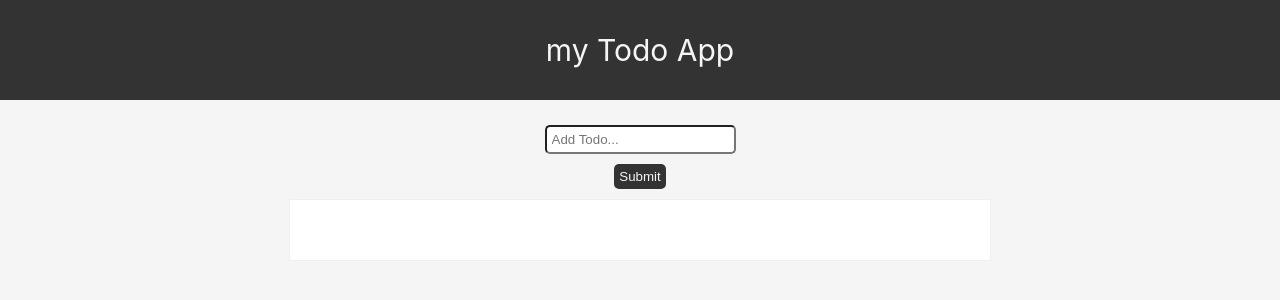
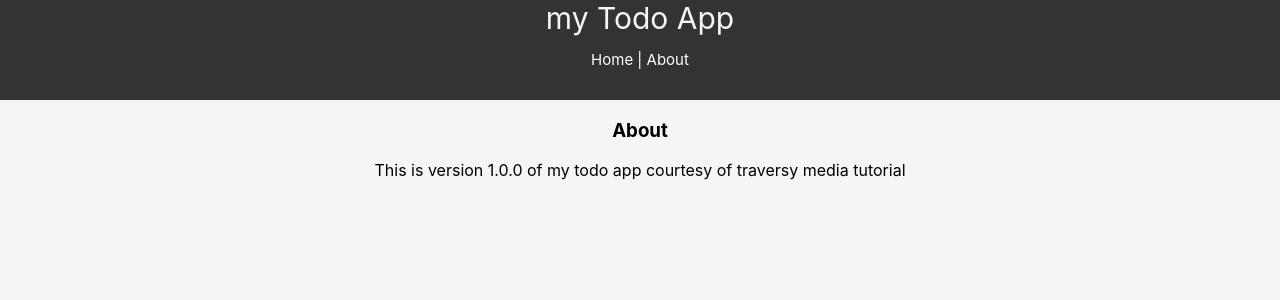
Before and after one commit to tochukwuali/todo-app, a React (Create React App) app: page /about in a window 1280 px wide. Shown: the top 300 px of the page. Built offline with nearby package versions, Linux system fonts and the light colour scheme.

Commit message:
Used react-router-dom in order to navigate to the about page

```diff
--- a/package.json
+++ b/package.json
@@ -8,6 +8,7 @@
     "@testing-library/user-event": "^7.1.2",
     "react": "^16.12.0",
     "react-dom": "^16.12.0",
+    "react-router-dom": "^5.1.2",
     "react-scripts": "3.3.0",
     "uuid": "^7.0.2"
   },
--- a/src/App.js
+++ b/src/App.js
@@ -3,6 +3,8 @@ import Header from './components/Header'
 import Todos from './components/Todos'
 import {v4 as uuidv4} from 'uuid'
 import AddTodo from './components/AddTodo';
+import About from './components/pages/About';
+import {BrowserRouter as Router, Route} from 'react-router-dom'
 // import './App.css';
 
 class App extends React.Component {
@@ -40,7 +42,6 @@ class App extends React.Component {
         this.setState({
             todos: [...this.state.todos, newTodo]
         })
-        console.log(title)
     }
 
     delTodo = (id) => {
@@ -53,15 +54,23 @@ class App extends React.Component {
 
     render() {
             return (
+                <Router>
                     <div>
                         <Header />
+                        <Route path = '/' exact render={props => (
+                            <React.Fragment>
                                 <AddTodo addTodo = {this.addTodo}/>
                                 <div className="todo-list">
                                     <Todos todos = {this.state.todos}
                                         handleChange = {this.handleChange}
                                         delTodo = {this.delTodo} />
                                 </div>
+                            </React.Fragment>
+                        )}>
+                        </Route>
+                        <Route path = "/about" component = {About} />
                     </div>
+                </Router>
         );
     }
 
--- a/src/components/AddTodo.js
+++ b/src/components/AddTodo.js
@@ -54,14 +54,16 @@ class AddTodo extends Component {
 }
 
 const submitBtn = {
-    borderRadius: '5px',
+    borderRadius: '3px',
     border: 'none',
     padding: '5px',
     margin: '5px',
     color: 'whitesmoke',
     backgroundColor: '#333',
     textDecoration: 'none',
-    cursor: 'pointer'
+    cursor: 'pointer',
+    boxShadow: '1px 1px 4px #dadada',
+    fontFamily: 'sans-serif'
 }
 
 const inputStyle = {
@@ -69,7 +71,9 @@ const inputStyle = {
     alignItems: 'center',
     padding: '5px' ,
     margin: '5px',
-    borderRadius: '5px'
+    borderRadius: '3px',
+    boxSizing: 'border-box',
+    border: '1px solid #c2c2c2'
 }
 
 export default AddTodo
--- a/src/components/Header.js
+++ b/src/components/Header.js
@@ -1,11 +1,20 @@
 import React from 'react'
+import {Link} from 'react-router-dom'
 
 function Header() {
     return (
-        <nav>
-            <header className="head"> my Todo App </header>
+        <nav className="head">
+            <header> my Todo App </header>
+            <Link style={linkStyle} to="/"> Home | </Link>
+            <Link style={linkStyle} to="/about"> About </Link>
         </nav>
     )
 }
 
+const linkStyle = {
+    textDecoration: 'none',
+    color: '#fff',
+    fontSize: '15px'
+}
+
 export default Header
--- /dev/null
+++ b/src/components/pages/About.js
@@ -0,0 +1,12 @@
+import React, { Component } from 'react'
+
+export default class About extends Component {
+    render() {
+        return (
+            <div className="about">
+                <h3>About</h3>
+                <p> This is version 1.0.0 of my todo app courtesy of traversy media tutorial </p>
+            </div>
+        )
+    }
+}
--- a/src/index.css
+++ b/src/index.css
@@ -16,9 +16,6 @@ body {
   margin-bottom: 15px;                                                ;
   text-align: center;
   font-size: 30px;
-  display: flex;
-  justify-content: center;
-  align-items: center
 }
 
 .foot {
@@ -71,3 +68,8 @@ input[type=checkbox] {
 input[type=checkbox]:focus {
   outline: 0;
 }
+
+.about {
+  align-items: center;
+  text-align: center
+}
```
Also changed, not shown: 1 other file (tests, documents, lock files or other folders). Lines whose indentation alone changed are shown as unchanged.
